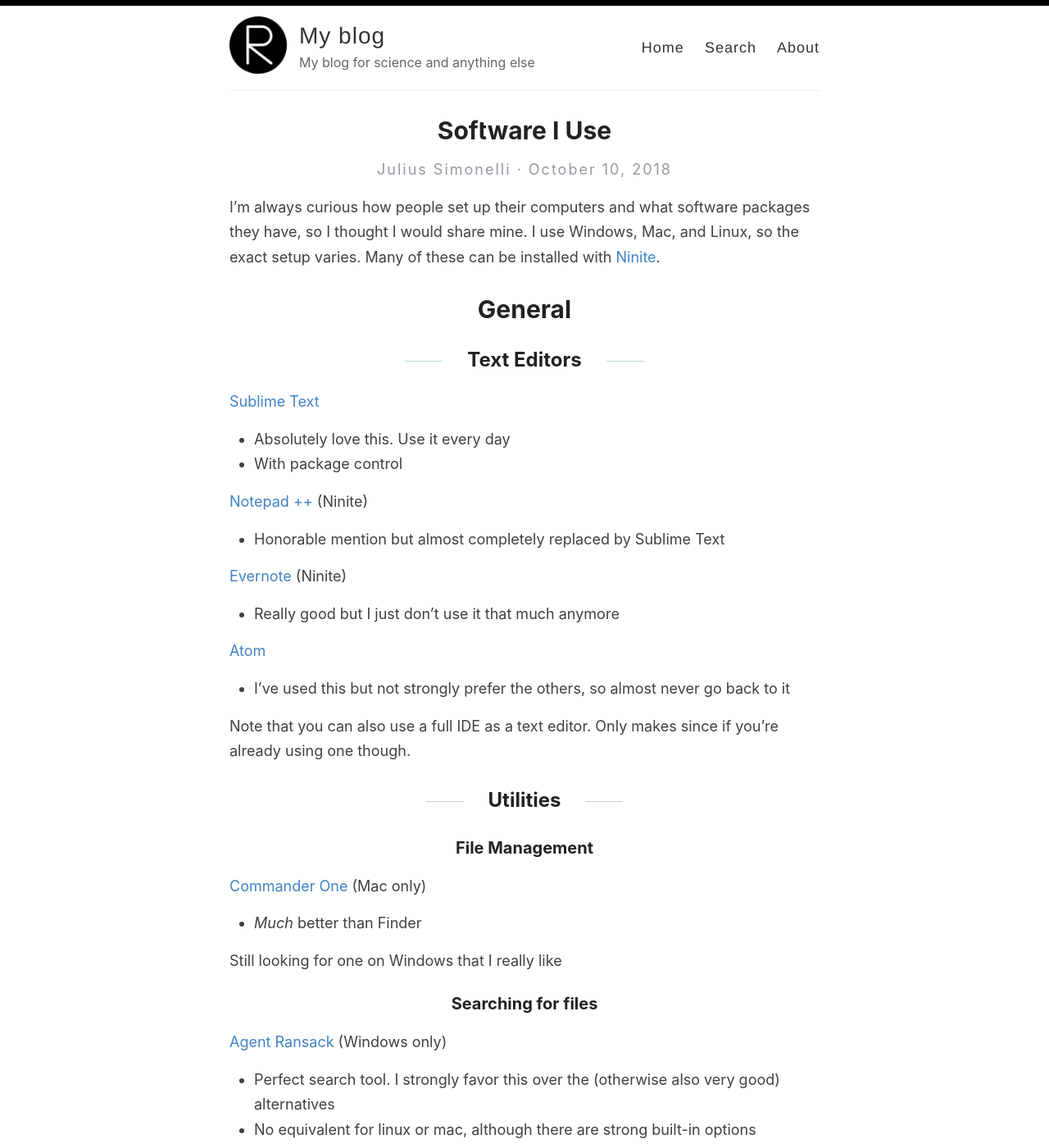
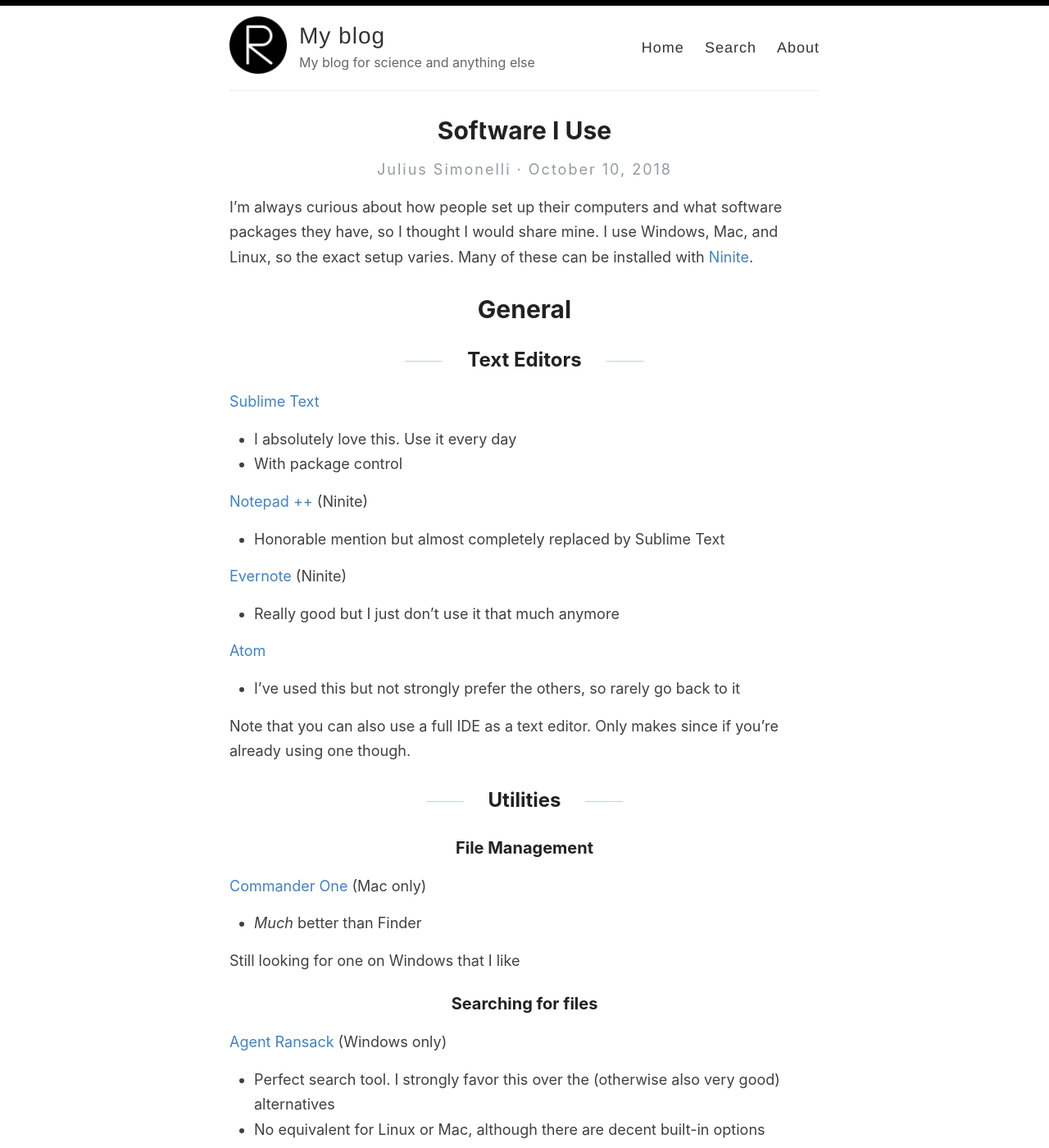
Before and after one commit to jss367/blog, a Jekyll site: the page built from _posts/2018-10-10-Software-I-Use.md, in a window 1280 px wide and 1400 px high. Shown: the whole window at 82% size. Built offline with Jekyll 4.4.1, drawn with Linux system fonts in a browser that asks for light colours; some of the changed text lies outside the part shown.

Commit message:
Update 2018-10-10-Software-I-Use.md

```diff
--- a/_posts/2018-10-10-Software-I-Use.md
+++ b/_posts/2018-10-10-Software-I-Use.md
@@ -4,13 +4,13 @@ title: "Software I Use"
 tags: [Software]
 ---
 
-I'm always curious how people set up their computers and what software packages they have, so I thought I would share mine. I use Windows, Mac, and Linux, so the exact setup varies. Many of these can be installed with [Ninite](https://ninite.com/).
+I'm always curious about how people set up their computers and what software packages they have, so I thought I would share mine. I use Windows, Mac, and Linux, so the exact setup varies. Many of these can be installed with [Ninite](https://ninite.com/).
 
 # General
 
 ## Text Editors
 [Sublime Text](https://www.sublimetext.com/)
-* Absolutely love this. Use it every day
+* I absolutely love this. Use it every day
 * With package control
 
 [Notepad ++](https://notepad-plus-plus.org/) (Ninite)
@@ -20,7 +20,7 @@ I'm always curious how people set up their computers and what software packages
 * Really good but I just don't use it that much anymore
 
 [Atom](https://atom.io/)
-* I've used this but not strongly prefer the others, so almost never go back to it
+* I've used this but not strongly prefer the others, so rarely go back to it
 
 Note that you can also use a full IDE as a text editor. Only makes since if you're already using one though.
 
@@ -31,16 +31,16 @@ Note that you can also use a full IDE as a text editor. Only makes since if you'
 [Commander One](https://apps.apple.com/us/app/commander-one-file-manager/id1035236694?mt=12) (Mac only)
 * *Much* better than Finder
 
-Still looking for one on Windows that I really like
+Still looking for one on Windows that I like
 
 ### Searching for files
 [Agent Ransack](https://www.mythicsoft.com/agentransack/) (Windows only)
 - Perfect search tool. I strongly favor this over the (otherwise also very good) alternatives
-- No equivalent for linux or mac, although there are strong built-in options
+- No equivalent for Linux or Mac, although there are decent built-in options
 
 ### Unzipping
 [7-Zip](https://www.7-zip.org/download.html) (Ninite)
-- clear winner for Windows
+- Clear winner for Windows
 
 ### Checking disk space
 [WinDirStat](https://windirstat.net/index.html) (Windows only) (Ninite)
@@ -83,10 +83,10 @@ Yes, I do use four different cloud services (actually more, but these are the on
 
 ## IDE
 [VSCode](https://code.visualstudio.com/) (Ninite)
-* Right now it's VSCode and I'm very happy with it. I have used many of the alternatives and in general I think there are a lot of good options, but I really like VSCode.
+* Right now it's VSCode and I'm very happy with it. I have used many of the alternatives and, in general, I think there are a lot of good options, but I really like VSCode.
 * Configuring your IDE that way you like it is essential, and VSCode is incredibly extensible. First, here's how to access the settings:
   * Open the Command Palette: `CMD/CTRL + SHIFT + P`
-  * You can use either the User Interface (`Preferences: Open Settings (UI)`) or edit the json directly `Preferences: Open Settings (JSON)`.
+  * You can use either the User Interface (`Preferences: Open Settings (UI)`) or edit the JSON directly `Preferences: Open Settings (JSON)`.
     * You can also jump to the settings or Command Palette by clicking on the settings wheel in the bottom left corner.
 * You can see (and copy) all the extensions and settings I use in my [Visual Studio Code Settings Sync Gist](https://gist.github.com/jss367/6574f6940f7c9603ffd949f42ca4f205)
 
@@ -184,14 +184,14 @@ Google Hangouts
 
 ## Photography
 
-Adobe lightroom
+Adobe Lightroom
 
 [Image Composite Editor](https://www.microsoft.com/en-us/research/project/image-composite-editor/)
 * Free tool from Microsoft to stitch images for panoramas. Works better than Lightroom
 
 [StarStaX](https://markus-enzweiler.de/software/starstax/)
 * Great for making star trails
-* Really nice simple piece of software that does one thing well
+* A really nice simple piece of software that does one thing well
 
 [ISS Transit Finder](https://transit-finder.com/)
 * Online only, no download
@@ -212,7 +212,7 @@ Adobe lightroom
 [Inkscape](https://inkscape.org/) (FOSS, Ninite)
 
 [Docker](https://www.docker.com/)
-* Still a pain on Windows Home. Wonderful for linux and Mac
+* Still a pain on Windows Home. Wonderful for Linux and Mac
 
 [Wget for Windows](https://eternallybored.org/misc/wget/)
 * just stick in somewhere in your path, C:\Windows
```
Also changed, not shown: other parts of _posts/2018-10-10-Software-I-Use.md (+7 -7 lines).
